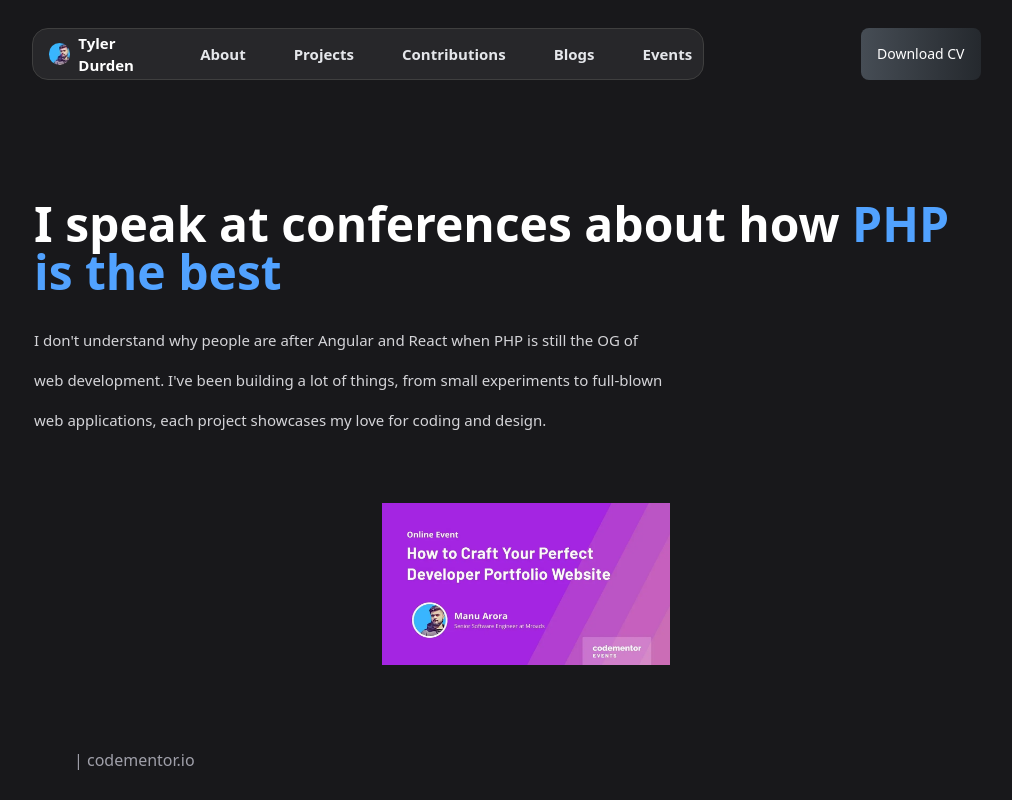
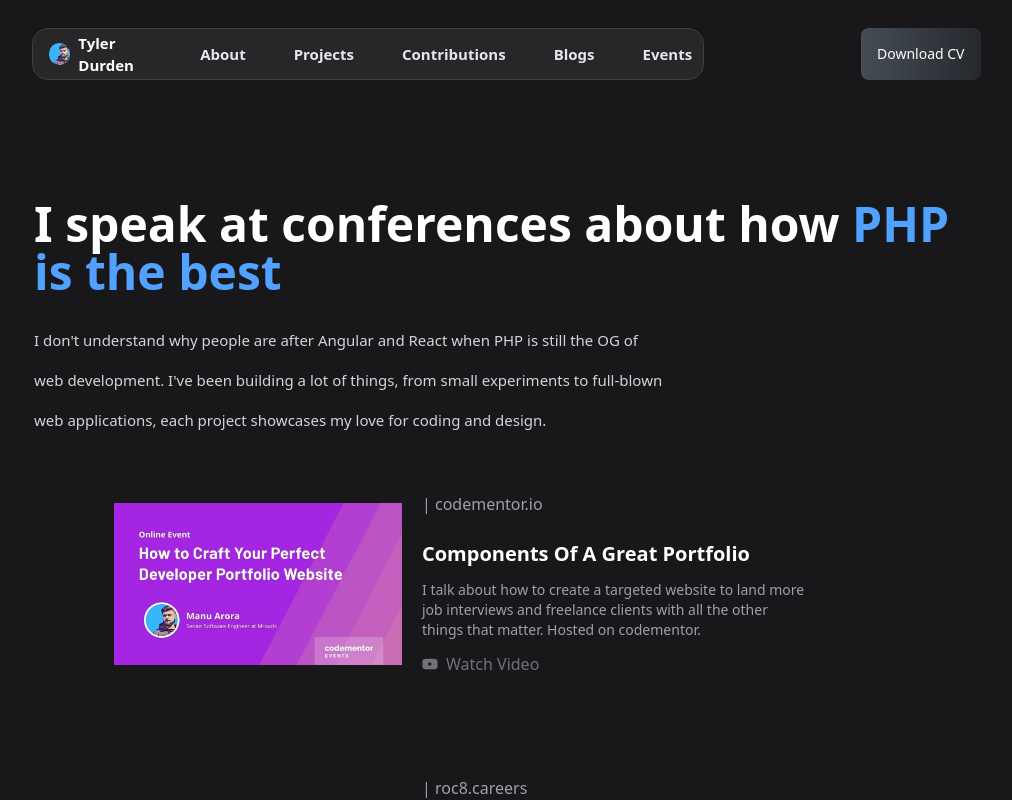
Before and after one commit to wizzcode01/devpro-project, a React (Vite) app: page /event in a window 1280 px wide. Shown: the top 800 px of the page, without its empty margins (134-1146 px from the left). Built offline with nearby package versions, Linux system fonts and the light colour scheme.

Commit message:
added files

```diff
--- a/src/components/Navbar.jsx
+++ b/src/components/Navbar.jsx
@@ -40,7 +40,7 @@ const Navbar = () => {
                   {hoveredIndex === index && (
                     <motion.span
                       className="absolute inset-0 bg-neutral-200/10 dark:bg-zinc-700/80 rounded-2xl"
-                      layoutId={`hoverNavbar-${index}`}
+                      layoutId={"hoverNavbar"}
                       initial={{ opacity: 0 }}
                       animate={{ opacity: 1, transition: { duration: 0.2 } }}
                       exit={{ opacity: 0, transition: { duration: 0.15, delay: 0.1 } }}
--- a/src/pages/ContributionsPage.jsx
+++ b/src/pages/ContributionsPage.jsx
@@ -1,8 +1,11 @@
 import Footer from "../components/Footer"
 import Navbar from "../components/Navbar"
 import { FaShareAlt, FaStar } from "react-icons/fa"
+import { useState } from "react";
+import { AnimatePresence, motion } from "framer-motion";
 
 const ContributionsPage = () => {
+    const [hoveredIndex, setHoveredIndex] = useState(null);
      const contributions = [
             {
                 title: "react-code-editor",
@@ -241,10 +244,33 @@ const ContributionsPage = () => {
         </div>
     </div>
      <div className="grid grid-cols-1 md:grid-cols-2 lg:grid-cols-3 max-w-5xl mx-auto md:mt-20 mt-10 gap-10 p-6">
-               {contributions.map((array, index) => (
+                   {contributions.map((array, index) => (
+                   <div
+                     key={index}
+                     className="relative group p-2 rounded-2xl "
+                     onMouseEnter={() => setHoveredIndex(index)}
+                     onMouseLeave={() => setHoveredIndex(null)}
+                     >
+                     <AnimatePresence>
+                        {hoveredIndex === index && (
+                           <motion.span
+                          className="absolute inset-0 h-full w-full bg-neutral-200/10 dark:bg-zinc-800/80 rounded-2xl"
+                           layoutId="hoverBackgroundContributions"
+                           initial={{ opacity: 0 }}
+                           animate={{
+                              opacity: 1,
+                              transition: { duration: 0.2 },
+                           }}
+                           exit={{
+                              opacity: 0,
+                              transition: { duration: 0.15, delay: 0.1 },
+                           }}
+                           />
+                        )}
+                     </AnimatePresence>
                <div
                key={index}
-               className="flex flex-col justify-between items-start gap-3 border border-zinc-800 bg-gradient-to-b from-zinc-800 to-zinc-900 px-4 py-4 duration-150 rounded-xl shadow-sm">
+               className="relative z-10 flex flex-col justify-between items-start gap-3 border border-zinc-800 bg-gradient-to-b from-zinc-800 to-zinc-900 px-4 py-4 duration-150 rounded-xl shadow-sm">
                <h1 className="text-lg font-semibold text-white">{array.title}</h1>
                <p className="text-[15px] text-zinc-400  leading-relaxed">{array.desc}</p>
 
@@ -263,7 +289,8 @@ const ContributionsPage = () => {
                ))}
                </div>
                </div>
-             ))}
+             </div>
+          ))}
        </div>
        <div className="flex justify-center items-center">
           <a href="https://github.com/manuarora700?tab=overview&from=2025-10-01&to=2025-10-06" target="_blank" className="bg-zinc-900 text-white border border-zinc-400 hover:bg-zinc-800 p-2 px-8 rounded-lg mt-10">View all on Github</a>
--- a/src/pages/Event.jsx
+++ b/src/pages/Event.jsx
@@ -15,7 +15,8 @@ const Event = () => {
             mean: "codementor.io",
             title: "Components Of A Great Portfolio ",
             heads: "I talk about how to create a targeted website to land more job interviews and freelance clients with all the other things that matter. Hosted on codementor.",
-            link: "Watch Video"
+            link: "Watch Video",
+            link2: "https://www.youtube.com/watch?v=viXpJ5Xwtfs"
 
         },
     },
@@ -26,7 +27,8 @@ const Event = () => {
             mean: "roc8.careers",
             title: "Crafting The Perfect Portfolio Website For Developers ",
             heads: "Talked about how to effectively utilise a portfolio website to put yourself in the best position to win.",
-            link: "Watch Video"
+            link: "Watch Video",
+            link2: "https://www.youtube.com/watch?v=yKVCl1jFkQQ"
 
         },
     },
@@ -37,7 +39,8 @@ const Event = () => {
             mean: "Youtube",
             title: "How To Use Algochurn To Clear Technical Interviews With Ease. ",
             heads: "Algochurn is a free resource that helps front-end developers practice machine coding questions. Here I talk about how to effectively make use of Algochurn.",
-            link: "Watch Video"
+            link: "Watch Video",
+            link2: "https://www.youtube.com/watch?v=sZA-WrS39KI&t=19s",
 
         },
     },
@@ -47,7 +50,8 @@ const Event = () => {
             mean: "Youtube",
             title: "How To Implement Debouncing In React ",
             heads: "Debouncing is a method of preventing a function from being invoked too often. In this video, I talk about how to create a custom debounce function from scratch.",
-            link: "Watch Video"
+            link: "Watch Video",
+            link2: "https://www.youtube.com/watch?v=uncrKqVtgrc",
 
         },
     }
@@ -66,10 +70,20 @@ const Event = () => {
            </div>
         </div>
     {events.map((eventData, index) => (
-     <div
+     <a
+     href={eventData?.desc.link2}
+     target="_blank"
      key={index}
-     className="md:flex flex flex-col items-center md:gap-5 md:ml-10 group cursor-pointer">
-          <img src={eventData.image} alt="" className="w-72 h-72 object-contain" />
+     className="md:flex md:flex-row flex flex-col items-center gap-5 md:ml-20 group cursor-pointer md:mt-0 mt-20">
+         <div className="md:w-72 md:h-72 w-full h-full rounded-2xl overflow-hidden flex-shrink-0">
+            <img
+                src={eventData.image}
+                alt=""
+                className="w-full h-full md:object-contain object-cover"
+            />
+        </div>
+
+
 
         <div
             className="flex flex-col md:gap-6 gap-3 ">
@@ -82,7 +96,7 @@ const Event = () => {
             <small className="flex items-center group-hover:text-blue-400 transition duration-150 gap-2 text-zinc-500 text-[16px]"><FaYoutube/>{eventData.desc.link}</small>
             </div>
         </div>
-     </div>
+     </a>
      ))}
      </div>
      <Footer/>
```
